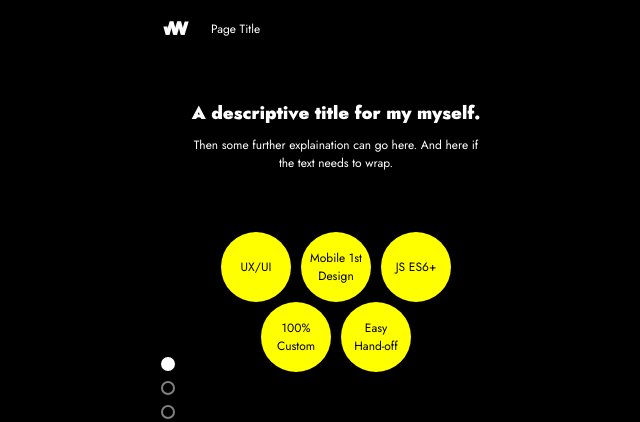
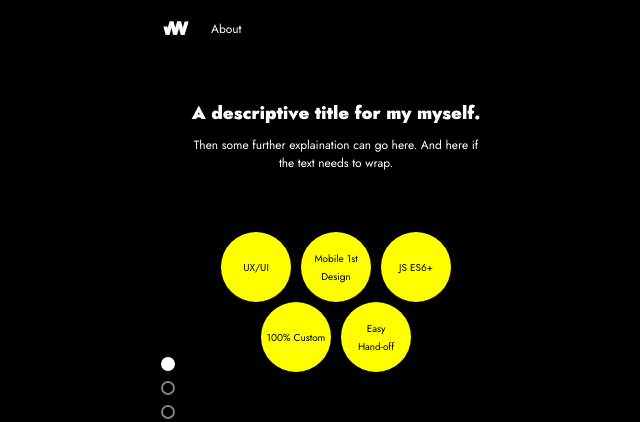
Before and after one commit to JayWaddy/jay-waddy, a React (Create React App) app: page /about in a window 1280 px wide. Shown: the top 422 px of the page, without its empty margins (304-944 px from the left). Built offline with nearby package versions, Linux system fonts and the light colour scheme.

Commit message:
Dynamic page title

```diff
--- a/src/App.js
+++ b/src/App.js
@@ -1,8 +1,10 @@
-import React from 'react';
+import React, { Component } from 'react';
 import { BrowserRouter as Router, Route, Switch } from 'react-router-dom';
 
+// Style
 import { SiteContainer as Container, PageContainer as Page } from './styles/components/Main';
 
+// Components
 import Nav from './styles/components/Header';
 import Home  from './styles/pages/Home';
 import Projects  from './styles/pages/Projects';
@@ -10,7 +12,8 @@ import About  from './styles/pages/About';
 import Contact  from './styles/pages/Contact';
 import _404  from './styles/pages/404';
 
-function App() {
+class App extends Component {
+  render() {
     return (
       <>
         <Container>
@@ -18,18 +21,18 @@ function App() {
             <Router>
                 <Nav />
                 <Switch>
-              <Route path="/" exact component={Home} activeLink={true}/>
-              <Route path="/projects" exact component={Projects}/>
-              <Route path="/about" exact component={About}/>
-              <Route path="/contact" exact component={Contact}/>
+                <Route exact path="/" component={Home}/>
+                <Route exact path="/projects" component={Projects}/>
+                <Route exact path="/about" component={About}/>
+                <Route exact path="/contact" component={Contact}/>
                 <Route path="/" render={_404}/>
               </Switch>
             </Router>
           </Page>
         </Container>
-
       </>
     );
   }
+}
 
 export default App;
--- a/src/styles/components/Header.jsx
+++ b/src/styles/components/Header.jsx
@@ -1,4 +1,4 @@
-import React from 'react';
+import React, { Component } from 'react';
 import { Link } from 'react-router-dom';
 import styled from 'styled-components';
 import { colors } from '../global';
@@ -59,13 +59,43 @@ const PageTitle = styled.p`
     margin-left: 50px;
 `;
 
-export default function Nav() {
+class Nav extends Component {
+    constructor() {
+        super();
+        this.state= { pageTitle: null };
+    }
+
+    setPageName = event => {
+        const loadTitle = () => {
+            if (window.location.pathname === "/projects") {
+                return 'Projects';
+              } else if (window.location.pathname === "/about") {
+                return 'About';
+              } else if (window.location.pathname === "/contact") {
+                return 'Contact';
+              } if (window.location.pathname === "/") {
+                return 'Home';
+              } else {
+                return '¯\\_(ツ)_/¯';
+              }
+        }
+
+        setInterval(() => {
+            this.setState( { pageTitle: loadTitle() } );
+        },1);
+    }
+
+    componentDidMount() {
+        this.setPageName();
+    }
+
+    render() {
         return(
-        <>
+            <React.Fragment>
                 <LogoContaier>
                     <Link to="/"><Logo src={logo}/></Link>
                 </LogoContaier>
-        <PageTitle>Page Title</PageTitle>
+                <PageTitle>{ this.state.pageTitle}</PageTitle>
                 <Header>
                     <ul>
                         <li><Link to="/">Home</Link></li>
@@ -74,7 +104,10 @@ export default function Nav() {
                         <li><Link to="/contact">Contact</Link></li>
                     </ul>
                 </Header>
-        <ActivePage/>
-        </>
+                <ActivePage page={ this.props.pageTitle}/>
+            </React.Fragment>
         );
     }
+}
+
+export default Nav;
--- a/src/styles/pages/404.jsx
+++ b/src/styles/pages/404.jsx
@@ -1,6 +1,5 @@
 import React from 'react';
 import styled, { css } from 'styled-components';
-import {Link} from 'react-router-dom';
 
 // Style
 import { colors } from '../global';
--- a/src/styles/pages/About.jsx
+++ b/src/styles/pages/About.jsx
@@ -1,8 +1,8 @@
 import React from 'react';
 import styled from 'styled-components';
 
+// Style
 import { colors } from '../global';
-
 import {
     SiteContainer as Container,
     PageContainer as Page,
@@ -33,6 +33,10 @@ const Circle = styled.div`
     background: ${ colors.yellow };
 
     color: ${ colors.black } !important;
+
+    span {
+        font-size: 10px;
+    }
 `;
 
 export default function About() {
@@ -44,11 +48,11 @@ export default function About() {
                     <p>Then some further explaination can go here. And here if the text needs to wrap.</p>
 
                     <Assets>
-                        <Circle>UX/UI</Circle>
-                        <Circle>Mobile 1st Design</Circle>
-                        <Circle>JS ES6+</Circle>
-                        <Circle>100% Custom</Circle>
-                        <Circle>Easy <br /> Hand-off</Circle>
+                        <Circle><span>UX/UI</span></Circle>
+                        <Circle><span>Mobile 1st Design</span></Circle>
+                        <Circle><span>JS ES6+</span></Circle>
+                        <Circle><span>100% Custom</span></Circle>
+                        <Circle><span>Easy <br /> Hand-off</span></Circle>
                     </Assets>
 
                     <h1>Here's some further detail.</h1>
```
Lines whose indentation alone changed are shown as unchanged.
